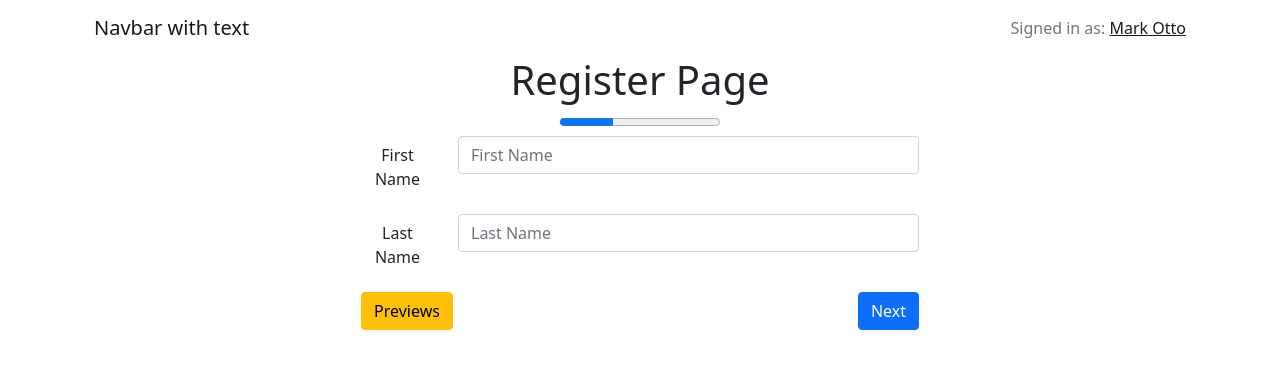
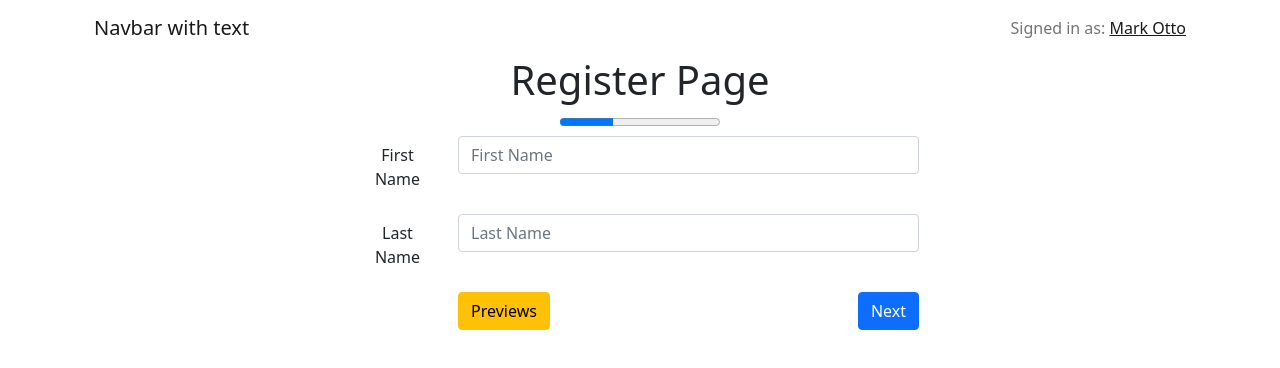
Before and after one commit to iazadur/payrasoft, a React (Create React App) app: page / in a window 1280 px wide. Shown: the top 368 px of the page. Built offline with nearby package versions, Linux system fonts and the light colour scheme.

Commit message:
complete

```diff
--- a/src/components/Login/Login.jsx
+++ b/src/components/Login/Login.jsx
@@ -1,5 +1,5 @@
 import React, { useState } from 'react';
-import { Form, Button, Card, ListGroup } from 'react-bootstrap'
+import { Form, Button, Card, ListGroup, Row, Col } from 'react-bootstrap'
 import swal from 'sweetalert';
 import Birthday from './Birthday';
 import Contact from './Contact';
@@ -58,6 +58,13 @@ const Login = () => {
                 {page === 2 && <Contact handleOnBlur={handleOnBlur} />}
                 {page === 3 && <Birthday handleOnBlur={handleOnBlur} />}
 
+
+
+                <Row className="mb-3" >
+                    <Col sm={2}>
+
+                    </Col>
+                    <Col sm={10}>
                         <div className="d-flex justify-content-between">
                             <Button variant="warning" onClick={goPreviewsPage}>Previews</Button>
                             <div className="">
@@ -65,6 +72,10 @@ const Login = () => {
                                 {page === 3 && <Button variant="success" type="submit">Submit</Button>}
                             </div>
                         </div>
+                    </Col>
+                </Row>
+
+
 
 
             </Form>
```
Lines whose indentation alone changed are shown as unchanged.
